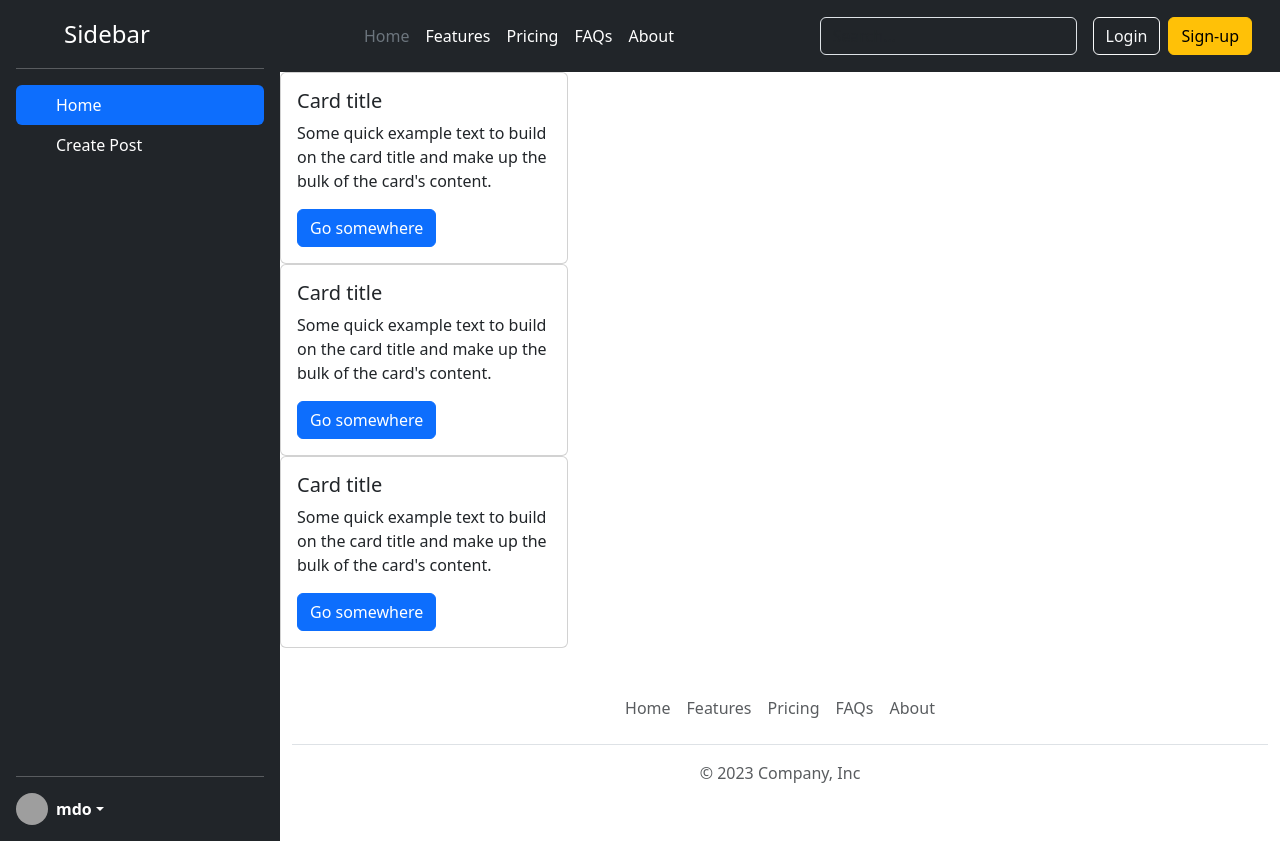
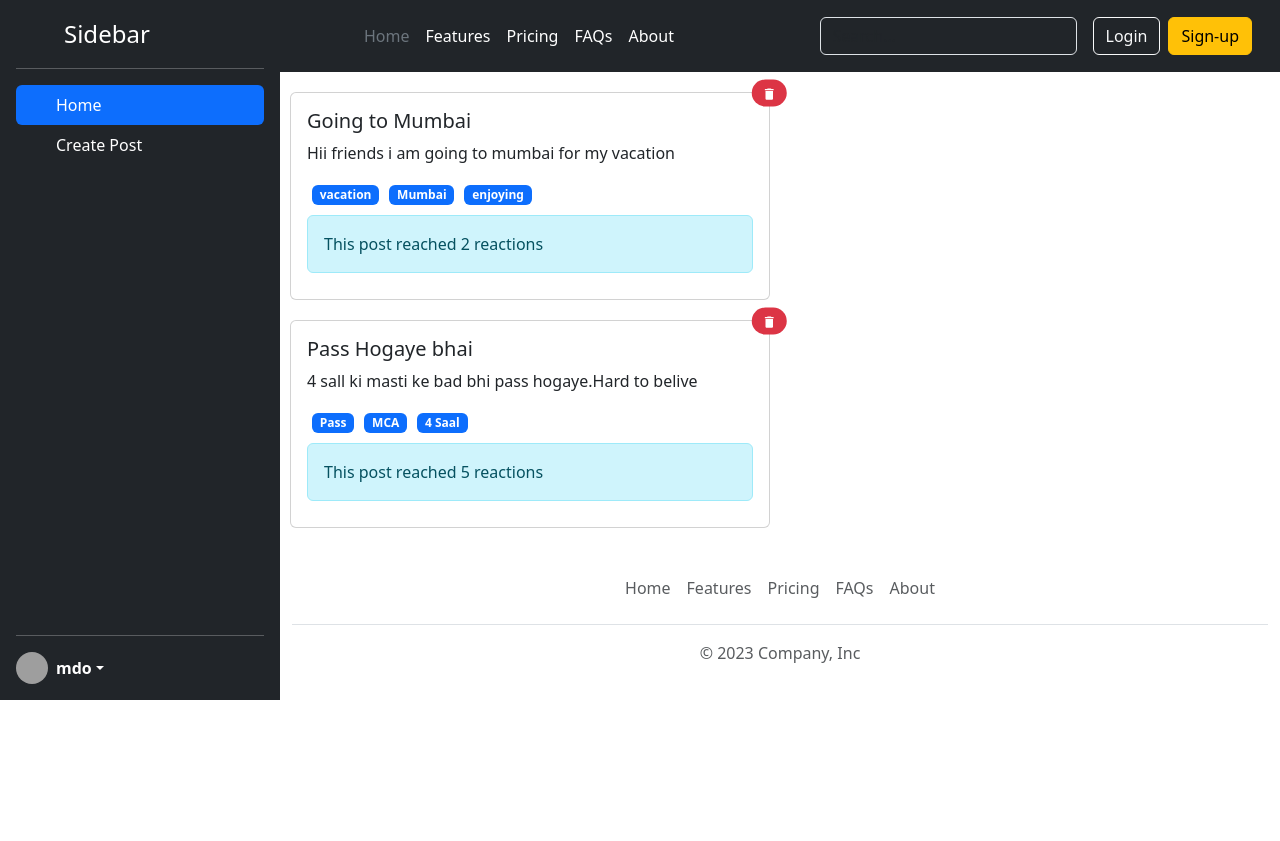
Before and after one commit to Sahusuman880/Social-Media-Clone-Adding-React-Router, a React (Vite) app: page / in a window 1280 px wide. After the commit the page ends 800 px from the top, so only its background shows below. Built offline with nearby package versions, Linux system fonts and the light colour scheme; grey boxes are pictures that could not be loaded.

Commit message:
Adding Context and Reducer

```diff
--- a/src/App.css
+++ b/src/App.css
@@ -1,9 +1,21 @@
 .app-container{
   display: flex;
+  height: 700px;
 }
 .content{
   width: 100%;
 }
 .sidebar{
-  min-height: 800px;
+  min-height: 100%;
+
 }
+.post-card{
+  margin: 20px 10px;
+
+}
+.tags{
+  margin: 0px 5px;
+}
+.reaction{
+  margin: 10px 0px;
+}
--- a/src/App.jsx
+++ b/src/App.jsx
@@ -7,6 +7,7 @@ import Footer from "./Components/Footer";
 import Sidebar from "./Components/Sidebar";
 import CreatePost from "./Components/CreatePost";
 import PostList from "./Components/PostList";
+import PostListProvider from "./Store/postlist-store";
 
 // function App() {
 //   const [count, setCount] = useState(0)
@@ -39,10 +40,15 @@ import PostList from "./Components/PostList";
 
 function App() {
   const [selectedTab, setSelectedTab] = useState("Home");
+
   return (
     <>
+      <PostListProvider>
         <div className="app-container">
-        <Sidebar selectedTab={selectedTab}></Sidebar>
+          <Sidebar
+            selectedTab={selectedTab}
+            setSelectedTab={setSelectedTab}
+          ></Sidebar>
           <div className="content">
             <Header></Header>
             {selectedTab === "Home" ? (
@@ -54,6 +60,7 @@ function App() {
             <Footer></Footer>
           </div>
         </div>
+      </PostListProvider>
     </>
   );
 }
--- a/src/Components/CreatePost.jsx
+++ b/src/Components/CreatePost.jsx
@@ -2,7 +2,7 @@ function CreatePost() {
   return (
     <form>
       <div class="mb-3">
-        <label for="exampleInputEmail1" class="form-label">
+        <label htmlFor="exampleInputEmail1" class="form-label">
           Email address
         </label>
         <input
@@ -16,7 +16,7 @@ function CreatePost() {
         </div>
       </div>
       <div class="mb-3">
-        <label for="exampleInputPassword1" class="form-label">
+        <label htmlFor="exampleInputPassword1" class="form-label">
           Password
         </label>
         <input
@@ -27,7 +27,7 @@ function CreatePost() {
       </div>
       <div class="mb-3 form-check">
         <input type="checkbox" class="form-check-input" id="exampleCheck1" />
-        <label class="form-check-label" for="exampleCheck1">
+        <label class="form-check-label" htmlFor="exampleCheck1">
           Check me out
         </label>
       </div>
--- a/src/Components/Post.jsx
+++ b/src/Components/Post.jsx
@@ -1,15 +1,31 @@
-function Post() {
+import { useContext } from "react";
+import { MdDelete } from "react-icons/md";
+import { Postlistcontext } from "../Store/postlist-store";
+function Post(props) {
+  const { deletePost } = useContext(Postlistcontext);
   return (
-    <div class="card" style={{ width: "18rem" }}>
+    <div class="card post-card" style={{ width: "30rem" }}>
       <div class="card-body">
-        <h5 class="card-title">Card title</h5>
-        <p class="card-text">
-          Some quick example text to build on the card title and make up the
-          bulk of the card's content.
-        </p>
-        <a href="#" class="btn btn-primary">
-          Go somewhere
-        </a>
+        <h5 class="card-title">
+          {props.post.title}
+          <span
+            class="position-absolute top-0 start-100 translate-middle badge rounded-pill bg-danger"
+            onClick={() => deletePost(props.post.id)}
+          >
+            <MdDelete />
+          </span>
+        </h5>
+        <p class="card-text">{props.post.body}</p>
+        {props.post.tags.map((element) => {
+          return (
+            <span class="badge text-bg-primary tags" key={element}>
+              {element}
+            </span>
+          );
+        })}
+        <div class="alert alert-info reaction" role="alert">
+          {`This post reached  ${props.post.reactions} reactions`}
+        </div>
       </div>
     </div>
   );
--- a/src/Components/PostList.jsx
+++ b/src/Components/PostList.jsx
@@ -1,11 +1,16 @@
 import Post from "./Post";
+import { useContext } from "react";
+import { Postlistcontext } from "../Store/postlist-store";
+
 function PostList() {
+  const { postlist } = useContext(Postlistcontext);
   return (
     <>
-      <Post></Post>
-      <Post></Post>
-      <Post></Post>
+      {postlist.map((post) => (
+        <Post key={post.id} post={post} />
+      ))}
     </>
   );
 }
+
 export default PostList;
--- a/src/Components/Sidebar.jsx
+++ b/src/Components/Sidebar.jsx
@@ -1,4 +1,7 @@
 function Sidebar(props) {
+  const handleOnClick = (tabName) => {
+    props.setSelectedTab(tabName);
+  };
   return (
     <>
       <div
@@ -16,7 +19,12 @@ function Sidebar(props) {
         </a>
         <hr />
         <ul class="nav nav-pills flex-column mb-auto">
-          <li class="nav-item">
+          <li
+            class="nav-item"
+            onClick={() => {
+              handleOnClick("Home");
+            }}
+          >
             <a
               href="#"
               class={`nav-link  ${
@@ -30,7 +38,11 @@ function Sidebar(props) {
               Home
             </a>
           </li>
-          <li>
+          <li
+            onClick={() => {
+              handleOnClick("Create Post");
+            }}
+          >
             <a
               href="#"
               class={`nav-link  ${
--- /dev/null
+++ b/src/Store/postlist-store.jsx
@@ -0,0 +1,57 @@
+import { createContext, useReducer } from "react";
+
+export const Postlistcontext = createContext({
+  postlist: [],
+  addPost: () => {},
+  deletePost: () => {},
+});
+
+function postListReducer(currentPostList, action) {
+  let newPostList = [...currentPostList];
+
+  if (action.type === "DELETE_ITEM") {
+    let newPost = [...currentPostList];
+    newPost.splice(action.payload.id, 1);
+    newPostList = [...newPost];
+  }
+  return newPostList;
+}
+
+const PostListProvider = (props) => {
+  const [postlist, dispatchPostlist] = useReducer(postListReducer, [
+    {
+      id: 0,
+      title: "Going to Mumbai",
+      body: "Hii friends i am going to mumbai for my vacation",
+      reactions: 2,
+      userId: "user-9",
+      tags: ["vacation", "Mumbai", "enjoying"],
+    },
+    {
+      id: 1,
+      title: "Pass Hogaye bhai",
+      body: "4 sall ki masti ke bad bhi pass hogaye.Hard to belive",
+      reactions: 5,
+      userId: "user-10",
+      tags: ["Pass", "MCA", "4 Saal"],
+    },
+  ]);
+  const addPost = () => {
+    dispatchPostlist();
+  };
+  const deletePost = (id) => {
+    dispatchPostlist({
+      type: "DELETE_ITEM",
+      payload: {
+        id,
+      },
+    });
+  };
+
+  return (
+    <Postlistcontext.Provider value={{ postlist, addPost, deletePost }}>
+      {props.children}
+    </Postlistcontext.Provider>
+  );
+};
+export default PostListProvider;
```
Lines whose indentation alone changed are shown as unchanged.
